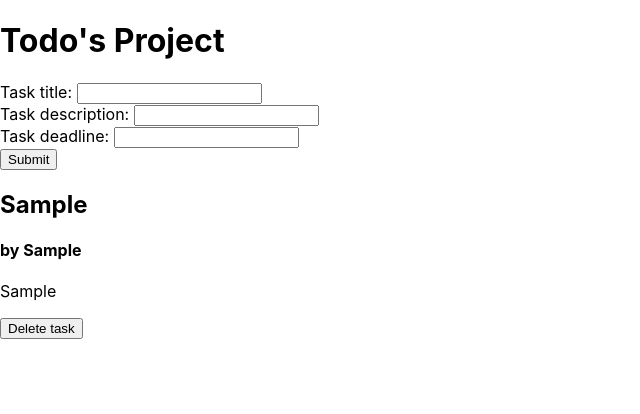
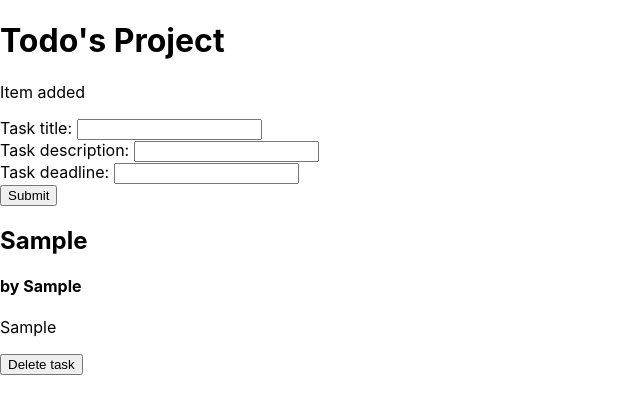
Before and after one commit to yh-sg/todoPrac, a React (Create React App) app in the folder frontend/: page / in a window 1280 px wide. Both pictures are taken after typing "Sample", "Sample", "Sample" into the empty fields and a click on the button "Submit". Shown: the top 414 px of the page, without its empty margins (0-640 px from the left). Built offline with nearby package versions, Linux system fonts and the light colour scheme; no server answers.

Commit message:
Added modal function

```diff
--- /dev/null
+++ b/frontend/src/todo/Modal.js
@@ -0,0 +1,17 @@
+import React from 'react'
+
+const Modal = ({closeModal, modalContent}) => {
+    React.useEffect(() => {
+        setTimeout(() => {
+            closeModal();
+        },3000);
+    },[])
+
+    return (
+        <div>
+            <p>{modalContent}</p>
+        </div>
+    )
+}
+
+export default Modal
--- a/frontend/src/todo/TodoForm.js
+++ b/frontend/src/todo/TodoForm.js
@@ -1,8 +1,9 @@
 import React from 'react';
 import reducer from './reducer';
+import Modal from './Modal';
 import TaskList from './TaskList';
 
-const initialState = [];
+const initialState = {tasksList:[], modalDisplay:true, modalContent:''};
 
 const TodoForm = () => {
     const [task, setTask] = React.useState({title:'', description:'', deadline:''});
@@ -42,10 +43,11 @@ const TodoForm = () => {
             dispatch({type:'MISSING_INPUT'});
         }
     }
-
+    console.log(state);
     return (
         <>
             <h1>Todo's Project</h1>
+            {state.modalDisplay && <Modal closeModal={() => dispatch({type:'CLOSE_MODAL'})} modalContent={state.modalContent}/>}
             <form onSubmit={handleSubmit}>
                 <div>
                     <label htmlFor="taskTitle">Task title: </label>
@@ -73,7 +75,7 @@ const TodoForm = () => {
                 </div>
                 <button type="submit">Submit</button>
             </form>
-            <TaskList state={state} dispatch={dispatch}/>
+            <TaskList state={state.tasksList} dispatch={dispatch}/>
         </>
     );
 }
--- a/frontend/src/todo/reducer.js
+++ b/frontend/src/todo/reducer.js
@@ -1,11 +1,17 @@
 const reducer = (state, action) => {
     switch(action.type) {
         case 'ADD_TASK':
-            return [...state,   {
-                                    title: action.payload.title,
-                                    description: action.payload.description,
-                                    deadline: action.payload.deadline
-                                }];
+            const newTask = {
+                                title: action.payload.title,
+                                description: action.payload.description,
+                                deadline: action.payload.deadline
+                            };
+             return {
+                        ...state,
+                        tasksList: [...state.tasksList, newTask],
+                        modalDisplay: true,
+                        modalContent: 'Item added'
+                    };
 
         case 'REMOVE_TASK':
             console.log('Task removed');
@@ -13,10 +19,13 @@ const reducer = (state, action) => {
 
         case 'MISSING_INPUT':
             console.log('Missing input');
-            return state;
+            return {...state, modalDisplay:true, modalContent:'Missing input'};
+
+        case 'CLOSE_MODAL':
+            return {...state, modalDisplay:false};
 
         case 'READ_INITIAL':
-            return action.payload.data;
+            return {...state, tasksList: action.payload.data};
         default:
             throw new Error();
     }
```
